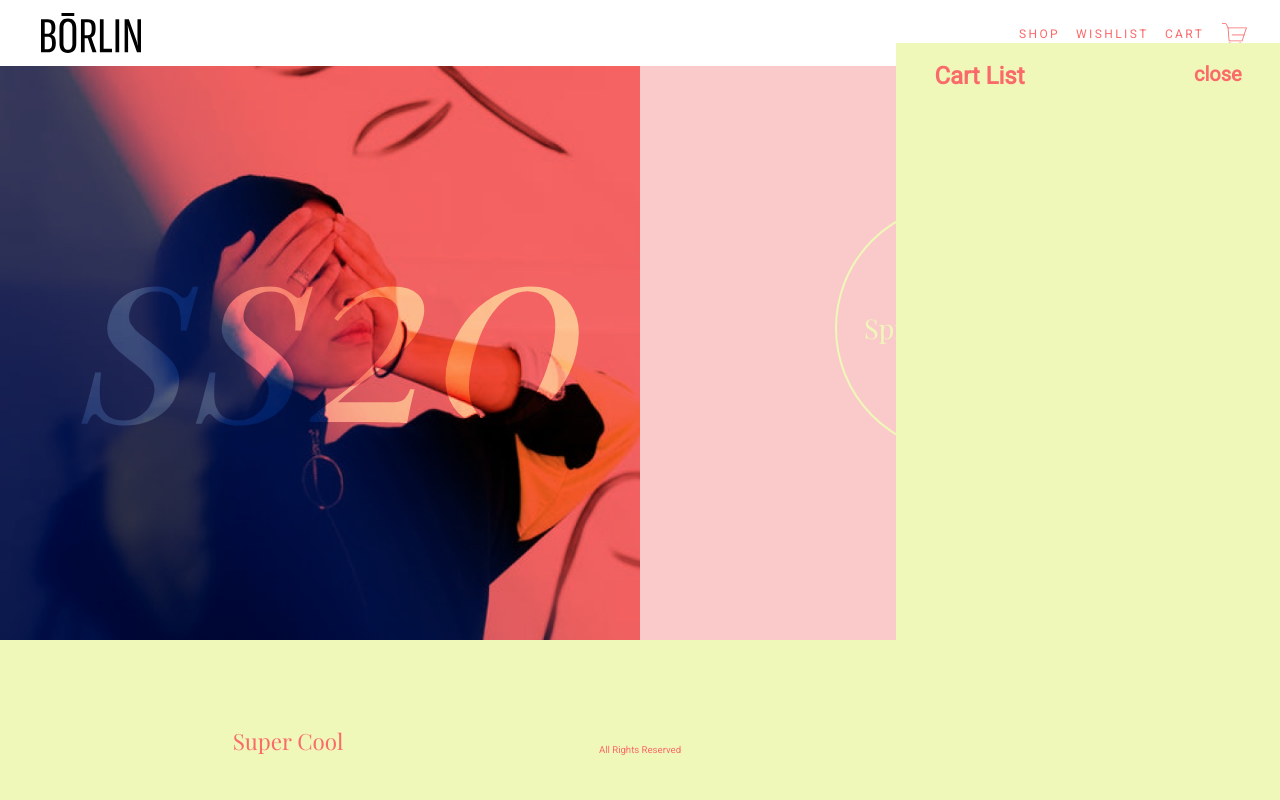
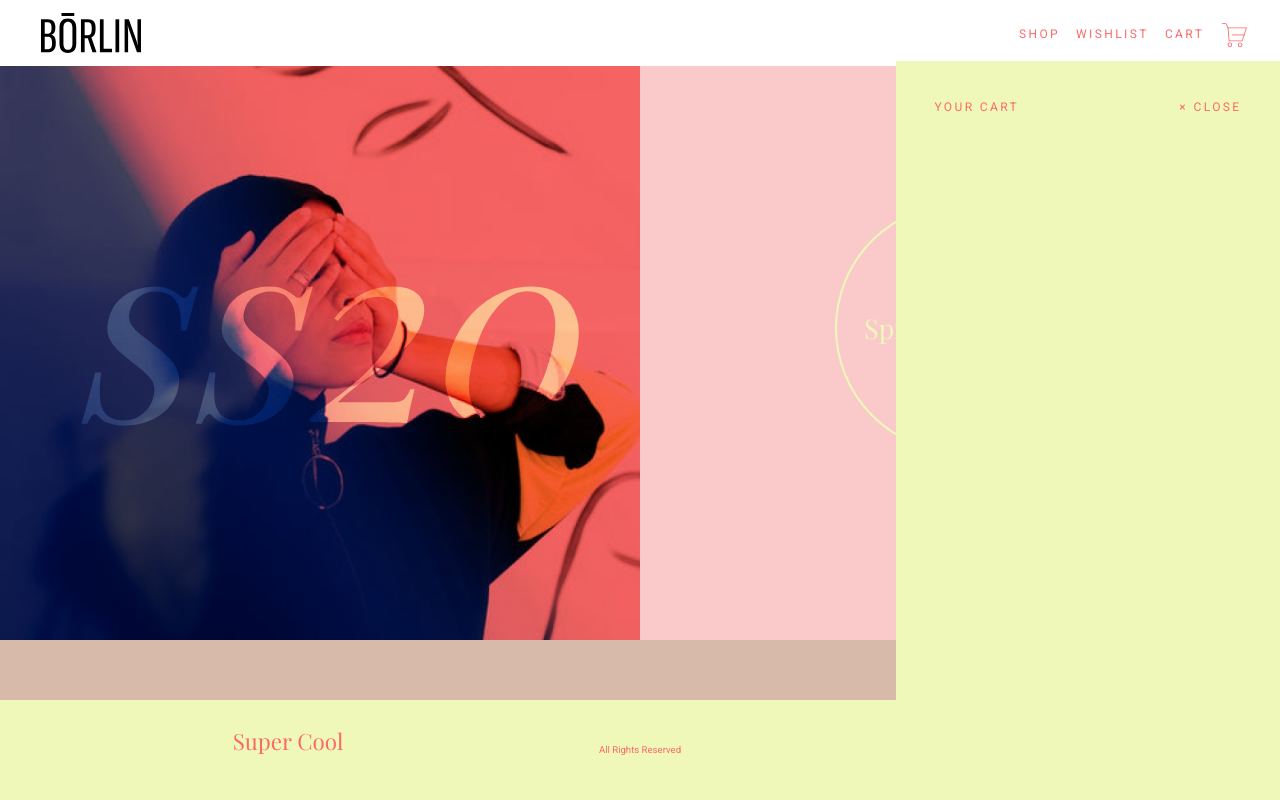
Before and after one commit to seymonyu/borlin, a React (Create React App) app: page / in a window 1280 px wide. Both pictures are taken after a click on the picture 1234 px from the left and 34 px from the top of the page. Shown: the top 800 px of the page. Built offline with nearby package versions, Linux system fonts and the light colour scheme; a web font is replaced by a local one.

Commit message:
navbar finetuning

```diff
--- a/src/component/cartMenu/CartMenu.js
+++ b/src/component/cartMenu/CartMenu.js
@@ -16,15 +16,15 @@ class CartMenu extends React.Component {
       >
         {" "}
         <div className="cartMenu---top-wraper">
-          <h4 className="cartMenu--top-close">Cart List</h4>
+          <h4 className="cartMenu--top-close">Your Cart</h4>
           <h5 className="cartMenu--top-close" onClick={this.props.handleBasket}>
-            close
+            × close
           </h5>
         </div>
         {this.props.cartReducer.cartList.map((item) => (
           <div className="cartMenu--wrapimages">
-              <div className='cartMenu-wrapRemove'>
-              <p className='cartMenu--topOfImage'>REMOVE</p>
+            <div className="cartMenu-wrapRemove">
+              <p className="cartMenu--topOfImage">REMOVE</p>
               <img
                 className="cartMenu--left-image"
                 src={item.image}
--- a/src/stylesheets/cartMenu.scss
+++ b/src/stylesheets/cartMenu.scss
@@ -10,6 +10,7 @@
   overflow-y: auto;
   transition: all 0.3s ease-in-out;
   z-index: 99;
+  top: 61px;
 }
 .cartMenu--hide-body {
   width: 0%;
@@ -27,40 +28,42 @@
 }
 .cartMenu-wrapRemove {
   height: 15%;
-  width: 60%;
+  width: 40%;
   margin: auto;
-  display:flex;
+  display: flex;
   align-items: center;
   justify-content: center;
-  cursor:pointer;
+  cursor: pointer;
 }
 .cartMenu--topOfImage {
   position: absolute;
-    font-size:5vh;
+  font-size: 5vh;
   font-weight: 900;
-    margin:auto;
+  margin: auto;
   color: $pink;
   visibility: hidden;
   opacity: 0;
-z-index:10;}
+  z-index: 10;
+}
 
 .cartMenu-wrapRemove:hover .cartMenu--topOfImage {
   visibility: visible;
   opacity: 1;
-
-
 }
-      .cartMenu--left-image{
-          width:100%;
-          height:100%;
+.cartMenu--left-image {
+  width: 100%;
+  height: 100%;
 }
 .cartMenu--left-image:hover {
   filter: grayscale(100%);
 }
 
 .cartMenu--top-close {
-  font-weight: 900;
   cursor: pointer;
+  text-transform: uppercase;
+  letter-spacing: 0.2em;
+  font-size: 12px;
+  padding-top: 20px;
 }
 
 .cartMenu---top-wraper {
--- a/src/stylesheets/global.css
+++ b/src/stylesheets/global.css
@@ -3,7 +3,7 @@ body,
 .App,
 html {
   font-family: "Roboto";
-  background-color: #eff8b8;
+  background-color: #d8baab;
   height: 100vh;
 }
 p,
--- a/src/stylesheets/global.scss
+++ b/src/stylesheets/global.scss
@@ -6,6 +6,7 @@ $mustard: #f1bf0f;
 $black: #000000;
 $white: #ffffff;
 $grey: #e9e0e0;
+$beige: #d8baab;
 
 //fonts
 
@@ -17,7 +18,7 @@ body,
 .App,
 html {
   font-family: $font-main;
-  background-color: $lemon;
+  background-color: $beige;
   height: 100vh;
 }
 
```
Lines whose indentation alone changed are shown as unchanged.
